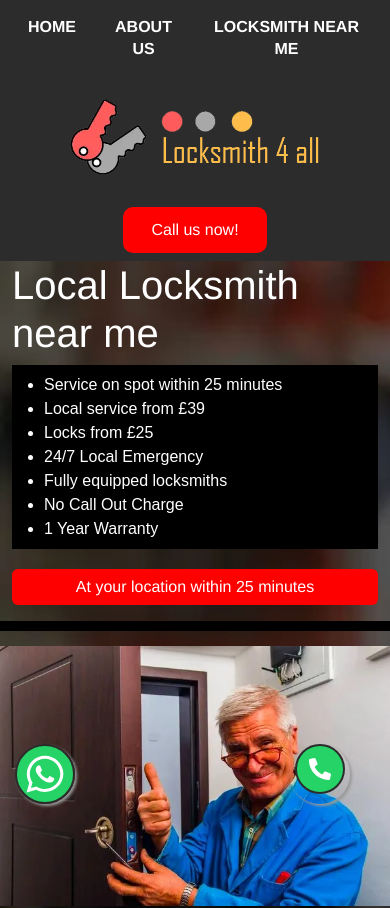
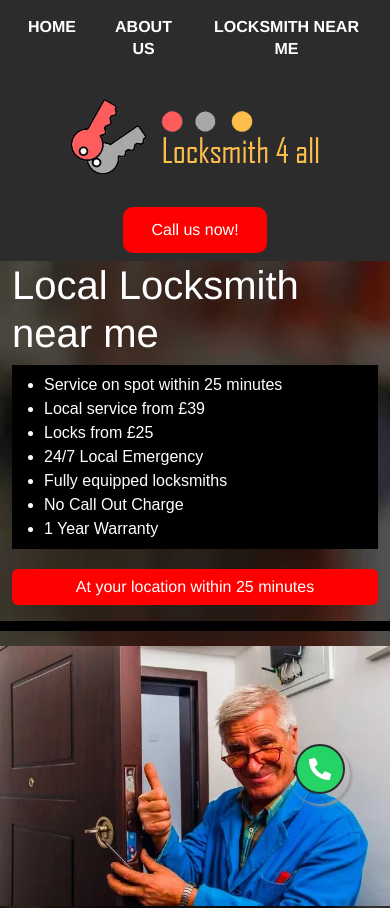
Before and after one commit to PhantomCracker/locksmith4all, a Vue app: page / in a window 390 px wide. Shown: the top 908 px of the page. Built offline with nearby package versions, Linux system fonts and the light colour scheme.

Commit message:
remove wtp button

```diff
--- a/src/layouts/DefaultLayout.vue
+++ b/src/layouts/DefaultLayout.vue
@@ -71,9 +71,9 @@
     </div>
     <!--    End Footer -->
 
-    <a href="https://api.whatsapp.com/send?phone=+4407493517859" class="float d-md-block d-lg-none" target="_blank">
+    <!-- <a href="https://api.whatsapp.com/send?phone=+4407493517859" class="float d-md-block d-lg-none" target="_blank">
       <svg aria-hidden="true" focusable="false" data-prefix="fab" data-icon="whatsapp" class="svg-inline--fa fa-whatsapp fa-w-14" role="img" xmlns="http://www.w3.org/2000/svg" viewBox="0 0 448 512"><path d="M380.9 97.1C339 55.1 283.2 32 223.9 32c-122.4 0-222 99.6-222 222 0 39.1 10.2 77.3 29.6 111L0 480l117.7-30.9c32.4 17.7 68.9 27 106.1 27h.1c122.3 0 224.1-99.6 224.1-222 0-59.3-25.2-115-67.1-157zm-157 341.6c-33.2 0-65.7-8.9-94-25.7l-6.7-4-69.8 18.3L72 359.2l-4.4-7c-18.5-29.4-28.2-63.3-28.2-98.2 0-101.7 82.8-184.5 184.6-184.5 49.3 0 95.6 19.2 130.4 54.1 34.8 34.9 56.2 81.2 56.1 130.5 0 101.8-84.9 184.6-186.6 184.6zm101.2-138.2c-5.5-2.8-32.8-16.2-37.9-18-5.1-1.9-8.8-2.8-12.5 2.8-3.7 5.6-14.3 18-17.6 21.8-3.2 3.7-6.5 4.2-12 1.4-32.6-16.3-54-29.1-75.5-66-5.7-9.8 5.7-9.1 16.3-30.3 1.8-3.7.9-6.9-.5-9.7-1.4-2.8-12.5-30.1-17.1-41.2-4.5-10.8-9.1-9.3-12.5-9.5-3.2-.2-6.9-.2-10.6-.2-3.7 0-9.7 1.4-14.8 6.9-5.1 5.6-19.4 19-19.4 46.3 0 27.3 19.9 53.7 22.6 57.4 2.8 3.7 39.1 59.7 94.8 83.8 35.2 15.2 49 16.5 66.6 13.9 10.7-1.6 32.8-13.4 37.4-26.4 4.6-13 4.6-24.1 3.2-26.4-1.3-2.5-5-3.9-10.5-6.6z"></path></svg>
-    </a>
+    </a> -->
     <a href="tel:01173256595" class="float-phone d-md-block d-lg-none">
       <font-awesome-icon icon="phone-alt" class="fa-phone"></font-awesome-icon>
     </a>
```
